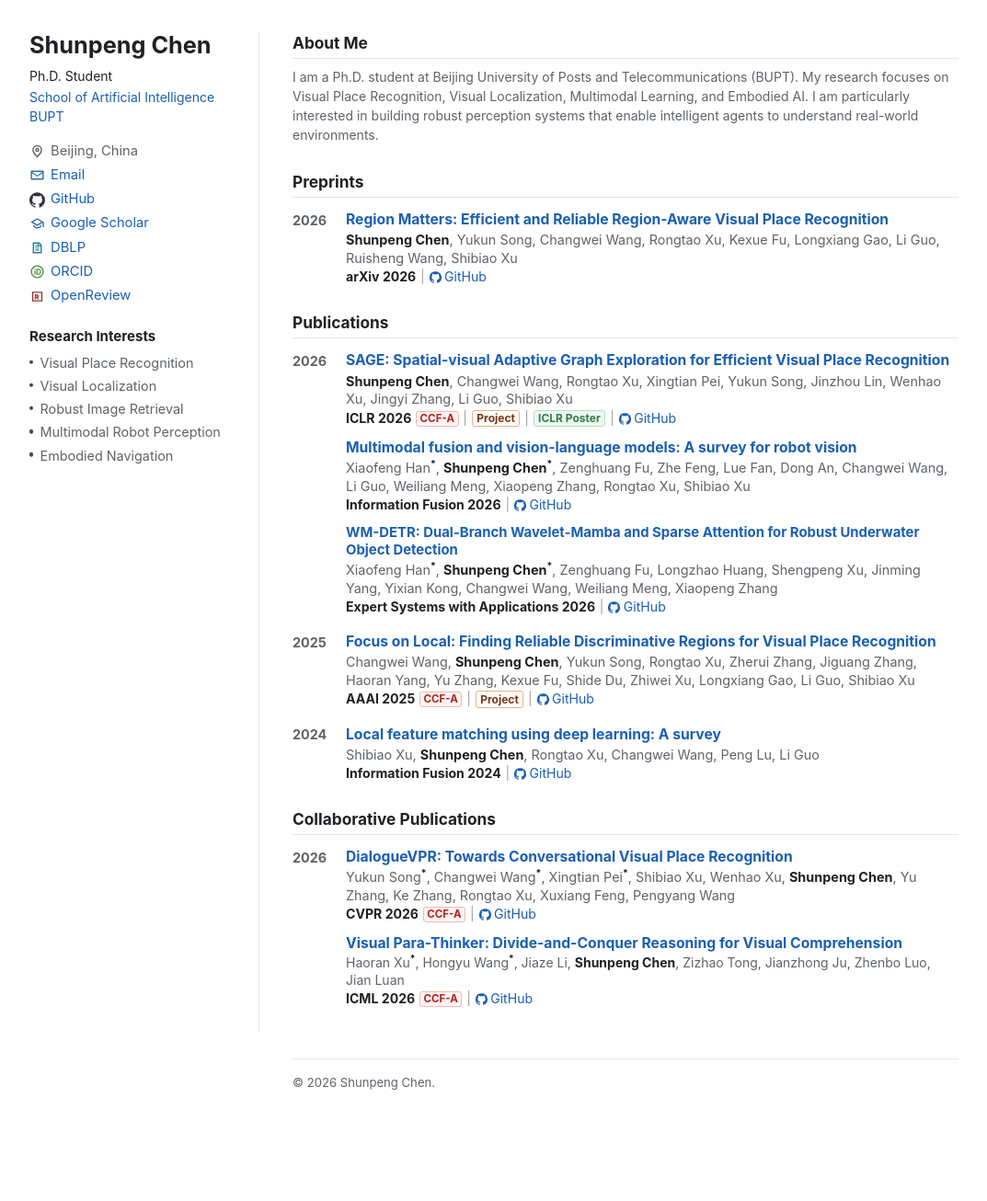
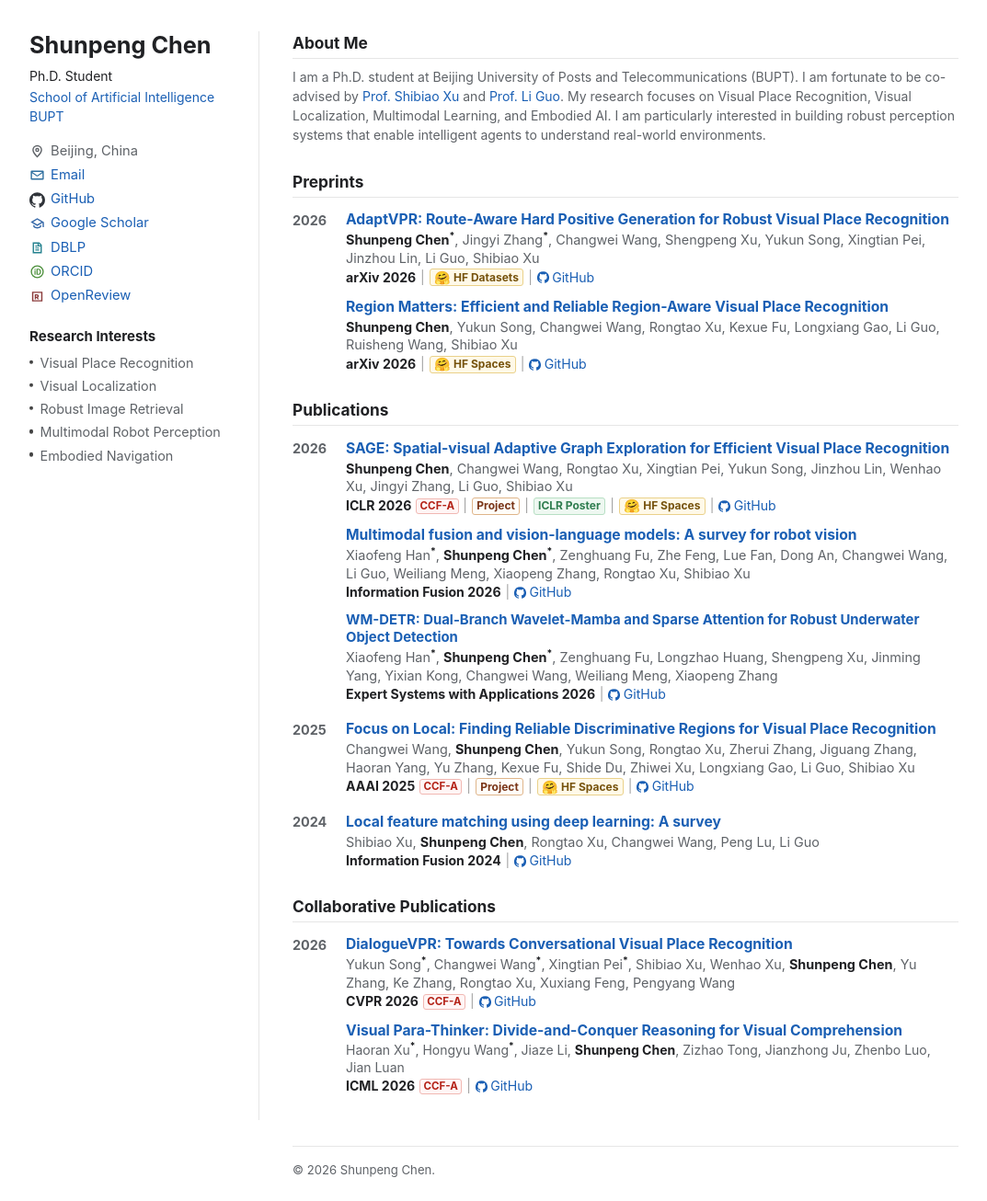
Before and after one commit to chenshunpeng/chenshunpeng.github.io, a Jekyll site: the page built from index.md, in a window 1280 px wide and 1306 px high. Shown: the whole window at 92% size, without its empty margins (103-1176 px from the left). Built offline with Jekyll 4.4.1, drawn with Linux system fonts in a browser that asks for light colours; comment, search, counter and statistics services are not loaded.

Commit message:
Update homepage

```diff
--- a/_data/preprints.yml
+++ b/_data/preprints.yml
@@ -1,3 +1,15 @@
+- title: "AdaptVPR: Route-Aware Hard Positive Generation for Robust Visual Place Recognition"
+  authors_html: "<strong>Shunpeng Chen</strong><sup>*</sup>, Jingyi Zhang<sup>*</sup>, Changwei Wang, Shengpeng Xu, Yukun Song, Xingtian Pei, Jinzhou Lin, Li Guo, Shibiao Xu"
+  venue: "arXiv"
+  year: 2026
+  status: "Preprint"
+  selected: true
+  paper: "https://arxiv.org/abs/2609.04369"
+  github: "https://github.com/chenshunpeng/AdaptVPR"
+  huggingface: "https://huggingface.co/datasets/shunpeng/AdaptCities"
+  huggingface_label: "HF Datasets"
+  project: "TODO"
+
 - title: "Region Matters: Efficient and Reliable Region-Aware Visual Place Recognition"
   authors_html: "<strong>Shunpeng Chen</strong>, Yukun Song, Changwei Wang, Rongtao Xu, Kexue Fu, Longxiang Gao, Li Guo, Ruisheng Wang, Shibiao Xu"
   venue: "arXiv"
@@ -6,4 +18,6 @@
   selected: true
   paper: "https://arxiv.org/abs/2604.22390"
   github: "https://github.com/chenshunpeng/FoL"
+  huggingface: "https://huggingface.co/spaces/shunpeng/fol-visual-place-recognition"
+  huggingface_label: "HF Spaces"
   project: "TODO"
--- a/_data/profile.yml
+++ b/_data/profile.yml
@@ -14,6 +14,9 @@ affiliations:
 
 summary: >-
   I am a Ph.D. student at Beijing University of Posts and Telecommunications (BUPT).
+  I am fortunate to be co-advised by
+  <a href="https://scholar.google.com/citations?user=htmrWvUAAAAJ&amp;hl=zh-CN" target="_blank" rel="noopener noreferrer">Prof. Shibiao Xu</a>
+  and <a href="https://dblp.org/pid/02/929-4.html" target="_blank" rel="noopener noreferrer">Prof. Li Guo</a>.
   My research focuses on Visual Place Recognition, Visual Localization,
   Multimodal Learning, and Embodied AI. I am particularly interested in building
   robust perception systems that enable intelligent agents to
--- a/_data/publications.yml
+++ b/_data/publications.yml
@@ -7,6 +7,8 @@
   selected: true
   paper: "https://openreview.net/forum?id=DCpbEXqPvS"
   github: "https://github.com/chenshunpeng/SAGE"
+  huggingface: "https://huggingface.co/spaces/shunpeng/sage-visual-place-recognition"
+  huggingface_label: "HF Spaces"
   project: "/projects/SAGE/"
   poster: "https://iclr.cc/virtual/2026/poster/10010801"
   poster_label: "ICLR Poster"
@@ -43,6 +45,8 @@
   selected: true
   paper: "https://arxiv.org/abs/2504.09881"
   github: "https://github.com/chenshunpeng/FoL"
+  huggingface: "https://huggingface.co/spaces/shunpeng/fol-visual-place-recognition"
+  huggingface_label: "HF Spaces"
   project: "/projects/FoL/"
 
 - title: "Local feature matching using deep learning: A survey"
--- a/_includes/publication.html
+++ b/_includes/publication.html
@@ -25,6 +25,13 @@
       <span class="meta-separator">|</span>
       <a class="inline-link poster-meta-link" href="{{ include.publication.poster }}" target="_blank" rel="noopener">{{ include.publication.poster_label | default: "Poster" }}</a>
     {% endif %}
+    {% if include.publication.huggingface and include.publication.huggingface != "TODO" %}
+      <span class="meta-separator">|</span>
+      <a class="inline-link huggingface-meta-link" href="{{ include.publication.huggingface }}" target="_blank" rel="noopener noreferrer" aria-label="{{ include.publication.huggingface_label | default: 'Hugging Face' }} for {{ include.publication.title }}">
+        <span class="huggingface-icon" aria-hidden="true">&#129303;</span>
+        <span>{{ include.publication.huggingface_label | default: "Hugging Face" }}</span>
+      </a>
+    {% endif %}
     {% if include.publication.github and include.publication.github != "TODO" %}
       {% assign github_repo = include.publication.github | replace: "https://github.com/", "" | replace: "http://github.com/", "" %}
       {% assign github_repo_parts = github_repo | split: "/" %}
--- a/assets/css/main.css
+++ b/assets/css/main.css
@@ -369,6 +369,32 @@ h3 {
   border-color: #8ec99f;
   box-shadow: 0 2px 8px rgba(47, 125, 79, 0.1);
   text-decoration: none;
+}
+
+.huggingface-meta-link {
+  padding: 0.04rem 0.28rem;
+  color: #76520b;
+  background: #fff9e8;
+  border: 1px solid #ead18a;
+  border-radius: 3px;
+  font-size: 0.75rem;
+  font-weight: 650;
+  line-height: 1.3;
+  vertical-align: baseline;
+  transition: background-color 150ms ease, border-color 150ms ease, box-shadow 150ms ease, color 150ms ease;
+}
+
+.huggingface-meta-link:hover {
+  color: #624407;
+  background: #fff3c9;
+  border-color: #d8b85d;
+  box-shadow: 0 2px 8px rgba(118, 82, 11, 0.1);
+  text-decoration: none;
+}
+
+.huggingface-icon {
+  font-size: 0.88rem;
+  line-height: 1;
 }
 
 .github-stars {
```
